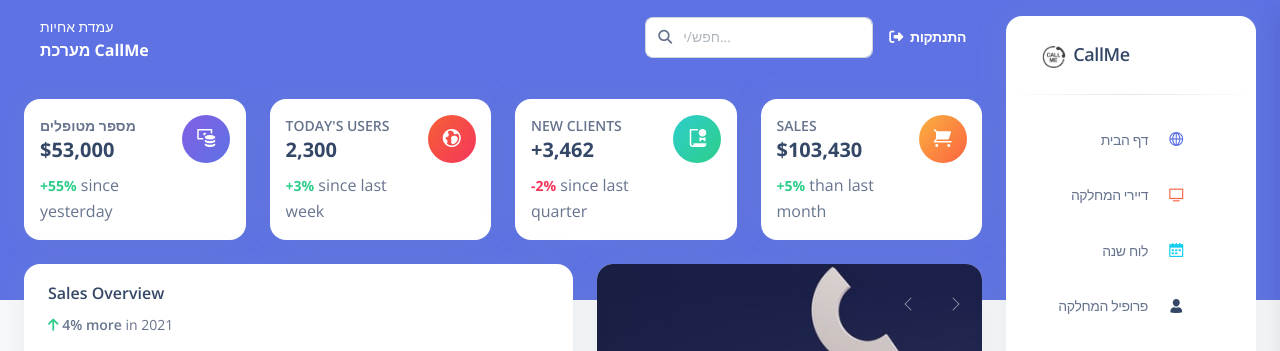
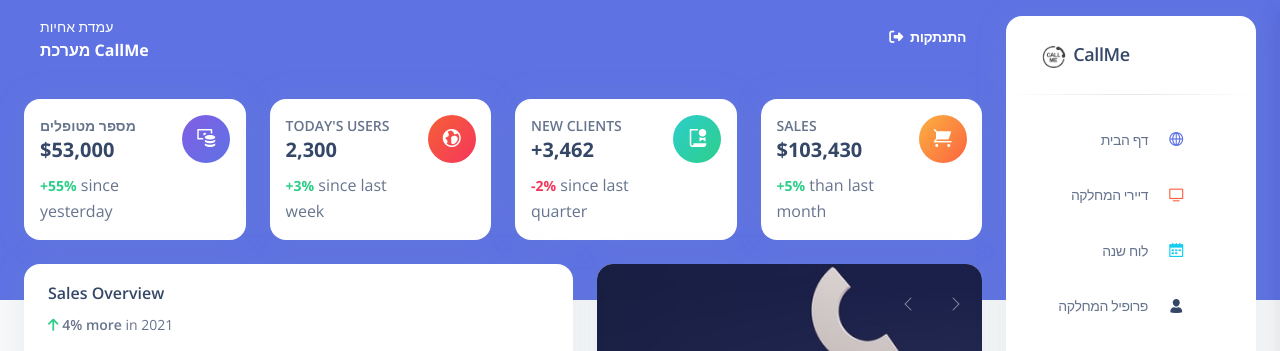
Before and after one commit to nivbadli1/temi_v3, a Flask app: page /index in a window 1280 px wide. Shown: the top 351 px of the page. Run offline with Flask 2, Linux system fonts and the light colour scheme; the visitor is signed in with stand-in values (Sample User, id 1); style sheets or scripts are compiled from the project's sources; some libraries are stand-ins or nearby versions.

Commit message:
removed search box

```diff
--- a/apps/templates/includes/navigation-rtl.html
+++ b/apps/templates/includes/navigation-rtl.html
@@ -10,10 +10,7 @@
       </nav>
       <div class="collapse navbar-collapse mt-sm-0 mt-2 px-0" id="navbar">
         <div class="ms-md-auto pe-md-3 d-flex align-items-center">
-          <div class="input-group">
-            <span class="input-group-text text-body"><i class="fas fa-search" aria-hidden="true"></i></span>
-            <input type="text" class="form-control" placeholder="חפש/י...">
-          </div>
+
         </div>
         <ul class="navbar-nav ms-0 justify-content-end">
           <li class="nav-item d-flex align-items-center">
```
